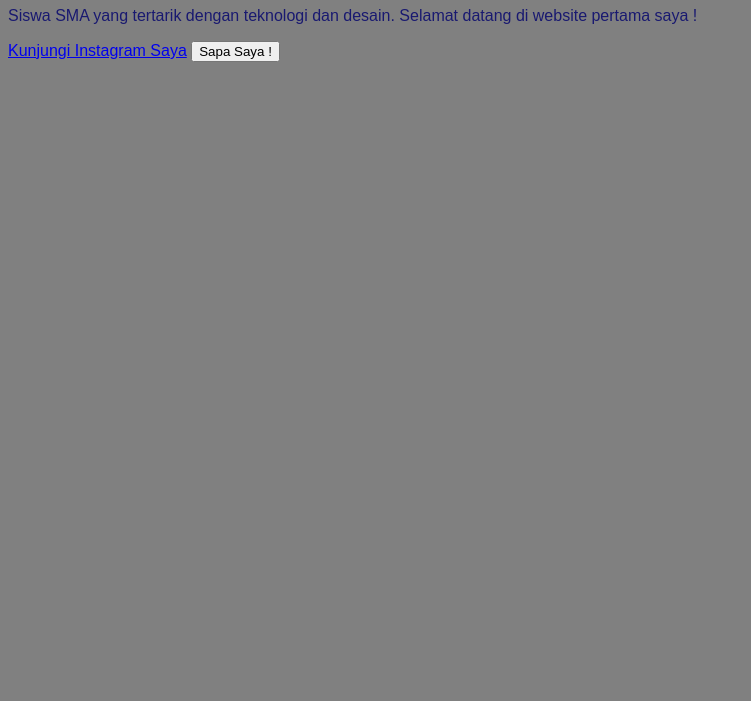
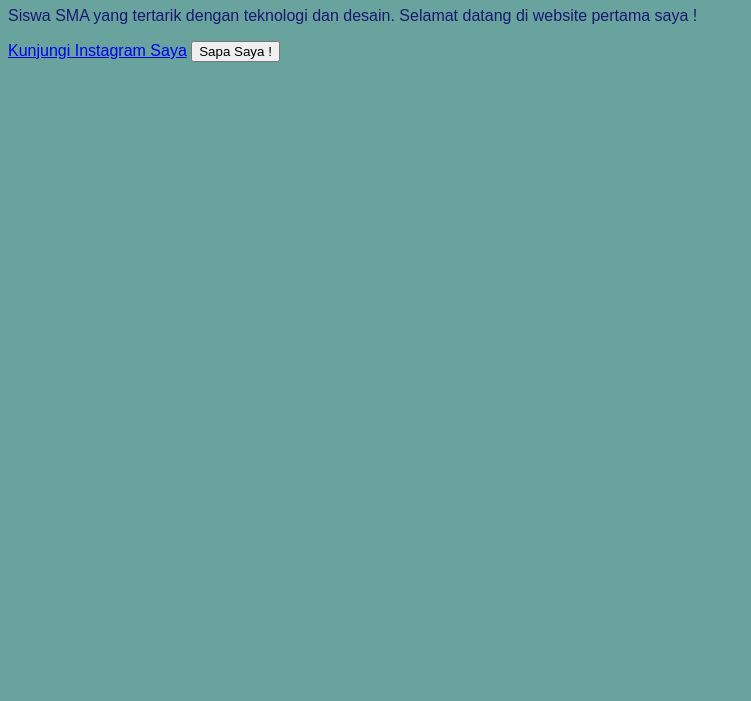
Before and after one commit to Masterkunzz/latihansukorejo, a plain HTML site: page index.html in a window 1280 px wide. Shown: the part 99-800 px from the top of the page, without its empty margins (0-751 px from the left). Drawn offline with Linux system fonts and the light colour scheme.

Commit message:
Update style.css

```diff
--- a/style.css
+++ b/style.css
@@ -1,5 +1,5 @@
 body {
-background-color: Gray;
+background-color: #68a39d;
 font-family: Arial, sans-serif;
 color: #191970; /*warna teks 8*/
 }
```
